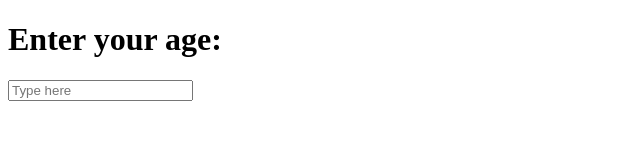
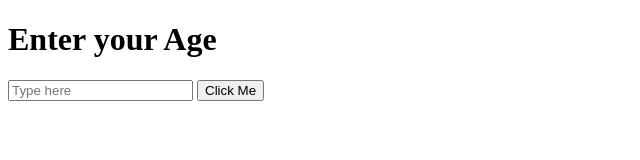
Before and after one commit to bryankipkirui/plplearning, a plain HTML site: page index.html in a window 1280 px wide. Shown: the whole page, without its empty margins (0-640 px from the left). Drawn offline with Linux system fonts and the light colour scheme.

Commit message:
my second commit with a Readme file

```diff
--- a/index.html
+++ b/index.html
@@ -6,7 +6,8 @@
     <title>Document</title>
 </head>
 <body>
-    <h1>Enter your age:</h1>
+    <h1>Enter your Age</h1>
     <input type="text" class="text" placeholder="Type here">
+    <button>Click Me</button>
 </body>
 </html>
```
Also changed, not shown: 1 other file.
